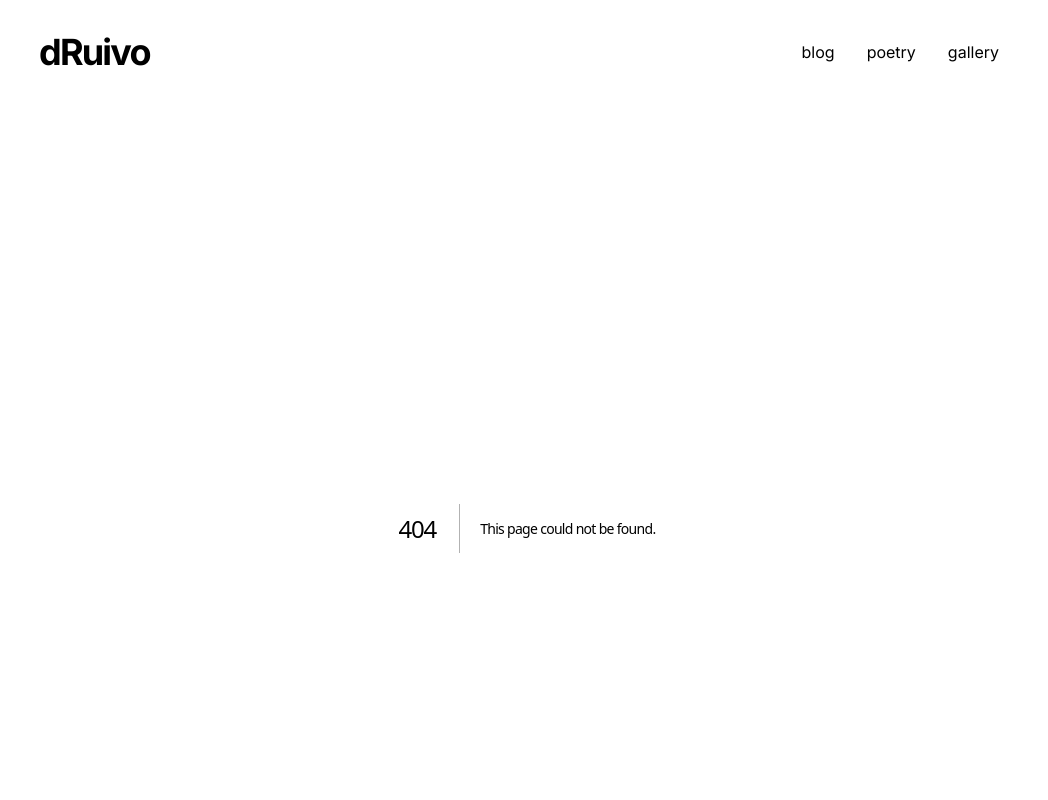
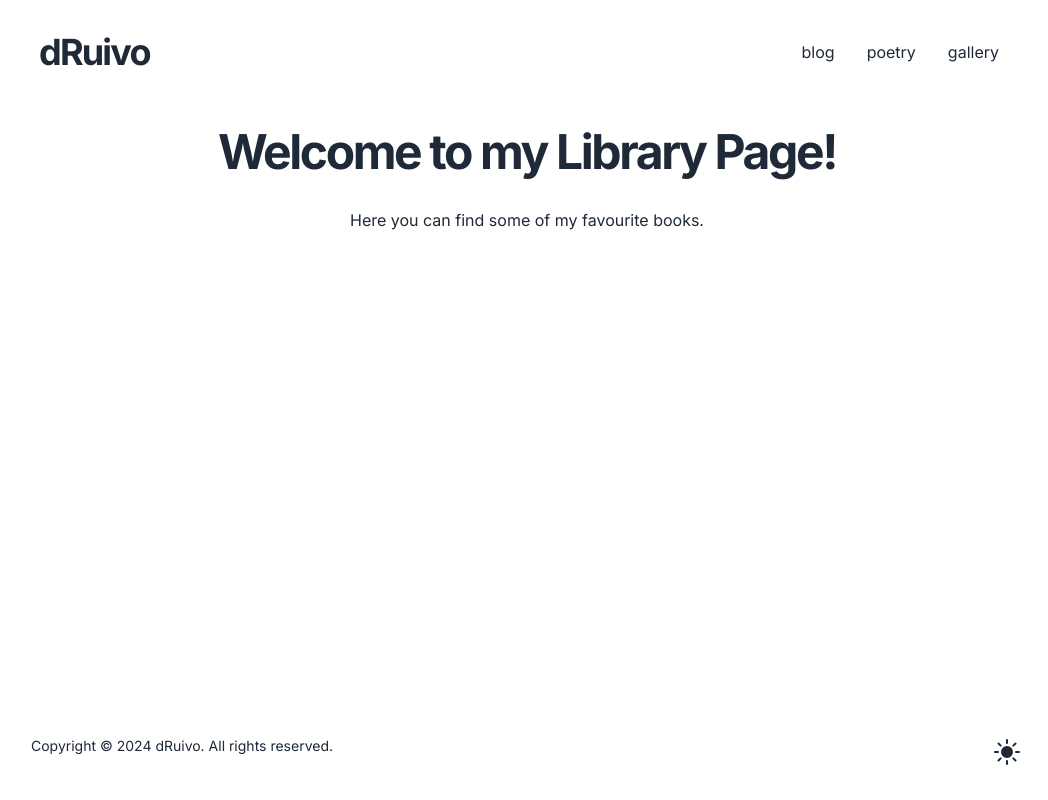
Before and after one commit to dRuivo/d-everything-webapp, a Next.js app: page /library in a window 1280 px wide. Before the commit this address had no page. Shown: the top 800 px of the page, without its empty margins (113-1161 px from the left). Built offline with nearby package versions, Linux system fonts and the light colour scheme; a web font is replaced by a local one.

Commit message:
Feat: Library Page

```diff
--- /dev/null
+++ b/app/library/page.tsx
@@ -0,0 +1,10 @@
+
+
+export default function Page() {
+    return (
+        <main className='flex flex-col justify-center'>
+        <h2 className='text-center'>Welcome to my Library Page!</h2>
+        <p className='text-center'>Here you can find some of my favourite books.</p>
+        </main>
+    );
+}
```
